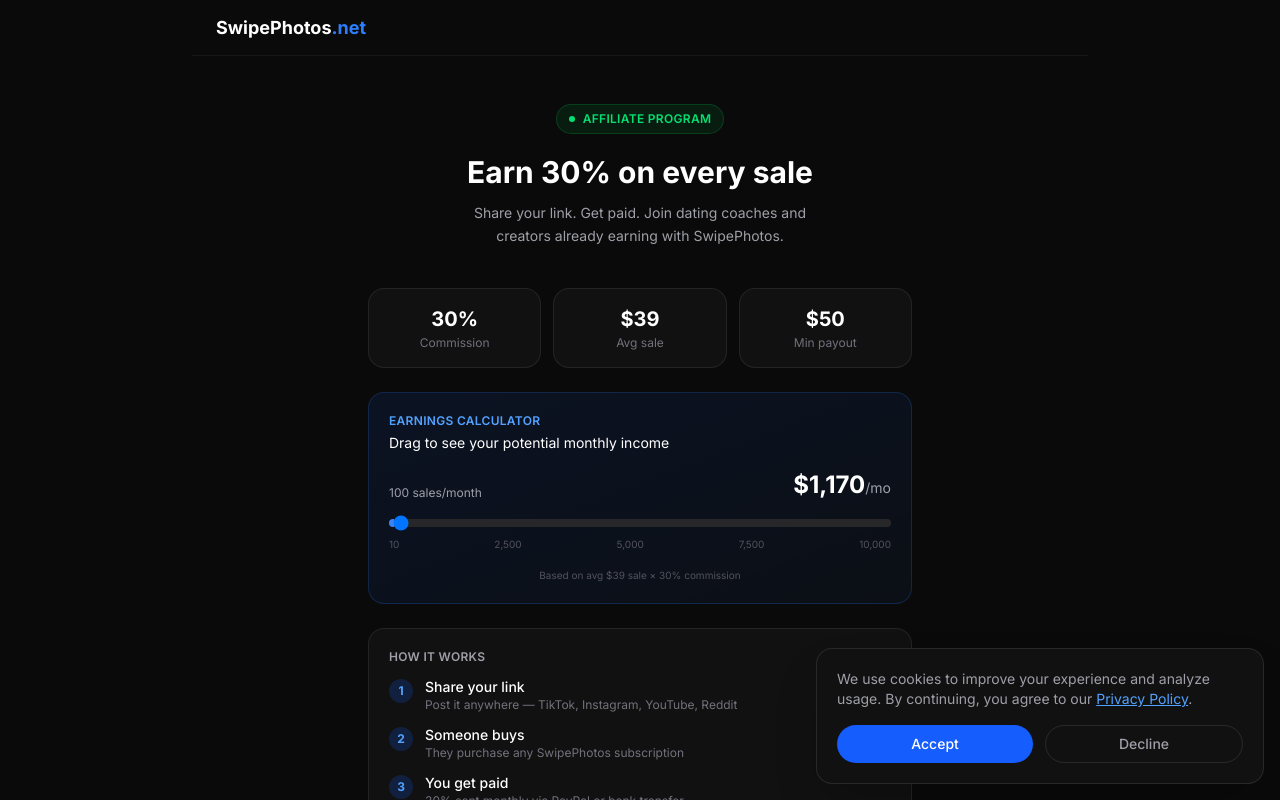
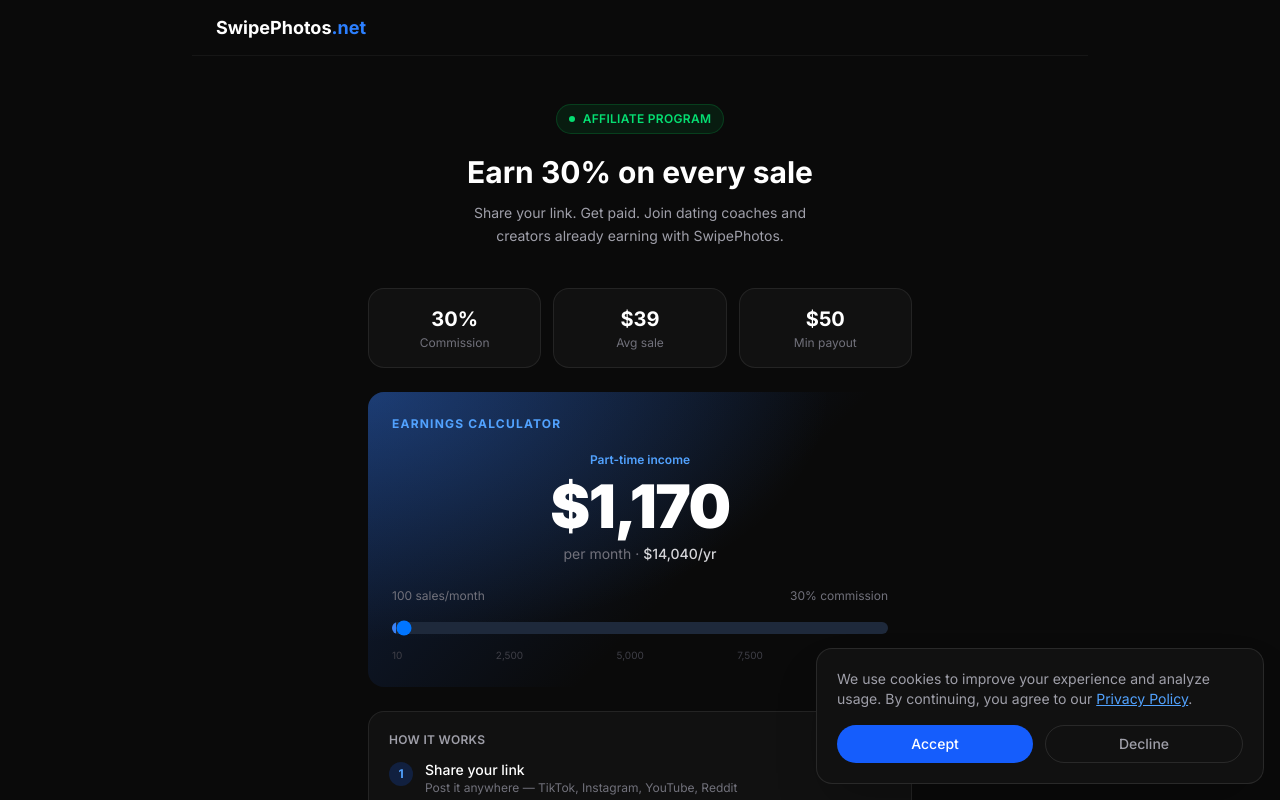
Before and after one commit to madsgroenlund1/SwipePhotos.net, a Next.js app: page /affiliate in a window 1280 px wide. Shown: the top 800 px of the page. Built offline with nearby package versions, Linux system fonts and the light colour scheme.

Commit message:
Redesign earnings calculator with large bold number and income label
Co-Authored-By: Claude Sonnet 4.6 <noreply@anthropic.com>

```diff
--- a/src/app/affiliate/page.tsx
+++ b/src/app/affiliate/page.tsx
@@ -7,29 +7,42 @@ function EarningsCalc() {
   const [sales, setSales] = useState(100)
   const earning = Math.round(sales * 39 * 0.3)
   const pct = ((sales - 10) / (10000 - 10)) * 100
+  const yearly = earning * 12
+  const label = earning < 500 ? 'Side income' : earning < 2000 ? 'Part-time income' : earning < 5000 ? 'Full-time income' : 'Life-changing income'
+  const labelColor = earning < 500 ? 'text-zinc-400' : earning < 2000 ? 'text-blue-400' : earning < 5000 ? 'text-green-400' : 'text-yellow-400'
+
   return (
-    <div className="bg-gradient-to-br from-blue-600/10 to-blue-500/5 border border-blue-500/20 rounded-2xl p-5 mb-6">
-      <p className="text-blue-400 text-xs font-semibold uppercase tracking-wide mb-1">Earnings calculator</p>
-      <p className="text-white text-sm mb-4">Drag to see your potential monthly income</p>
+    <div className="relative overflow-hidden rounded-2xl mb-6" style={{ background: 'linear-gradient(135deg, #0f1f3d 0%, #0a0a0a 60%)' }}>
+      <div className="absolute inset-0 opacity-30 pointer-events-none" style={{ background: 'radial-gradient(ellipse at top left, #3b82f6 0%, transparent 60%)' }} />
+      <div className="relative p-6">
+        <p className="text-blue-400 text-xs font-bold uppercase tracking-widest mb-5">Earnings calculator</p>
+
+        {/* Big number */}
+        <div className="text-center mb-6">
+          <p className={`text-xs font-semibold mb-2 ${labelColor}`}>{label}</p>
+          <div className="text-6xl font-black text-white tracking-tight leading-none mb-2">
+            ${earning.toLocaleString()}
+          </div>
+          <p className="text-zinc-500 text-sm">per month · <span className="text-zinc-300 font-medium">${yearly.toLocaleString()}/yr</span></p>
+        </div>
 
         {/* Slider */}
-      <div className="mb-4">
-        <div className="flex justify-between items-end mb-2">
-          <span className="text-zinc-400 text-xs">{sales.toLocaleString()} sales/month</span>
-          <span className="text-2xl font-bold text-white">${earning.toLocaleString()}<span className="text-zinc-400 text-sm font-normal">/mo</span></span>
+        <div>
+          <div className="flex justify-between text-zinc-500 text-xs mb-3">
+            <span>{sales.toLocaleString()} sales/month</span>
+            <span>30% commission</span>
           </div>
           <input
             type="range" min={10} max={10000} step={10} value={sales}
             onChange={e => setSales(Number(e.target.value))}
-          className="w-full h-2 rounded-full appearance-none cursor-pointer"
-          style={{ background: `linear-gradient(to right, #3b82f6 ${pct}%, #27272a ${pct}%)` }}
+            className="w-full h-3 rounded-full appearance-none cursor-pointer"
+            style={{ background: `linear-gradient(to right, #3b82f6 ${pct}%, #1e293b ${pct}%)` }}
           />
-        <div className="flex justify-between text-zinc-600 text-[10px] mt-1">
+          <div className="flex justify-between text-zinc-700 text-[10px] mt-2">
             <span>10</span><span>2,500</span><span>5,000</span><span>7,500</span><span>10,000</span>
           </div>
         </div>
-
-      <p className="text-zinc-600 text-[10px] mt-1 text-center">Based on avg $39 sale × 30% commission</p>
+      </div>
     </div>
   )
 }
```
Lines whose indentation alone changed are shown as unchanged.
